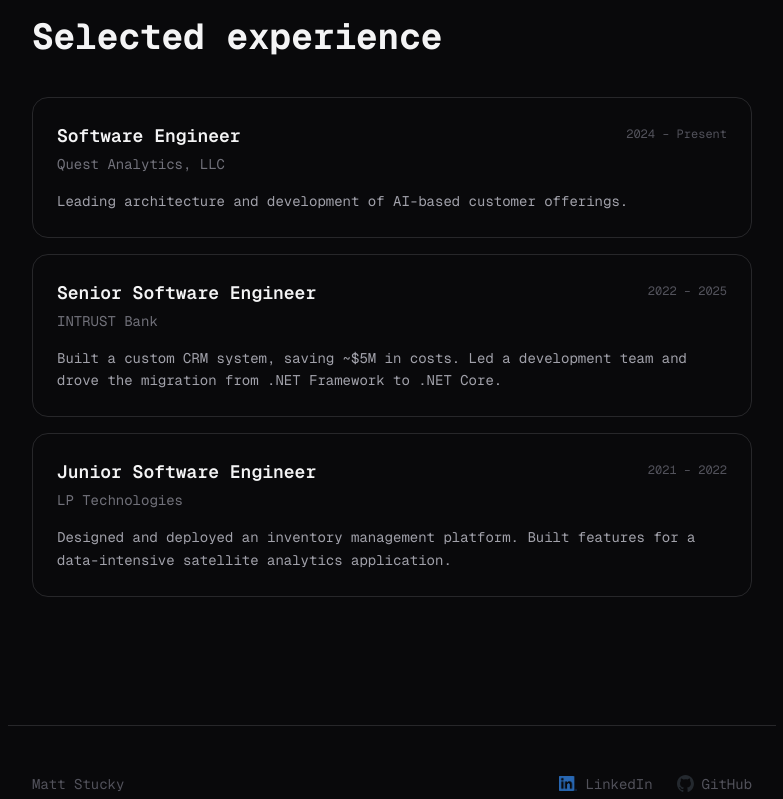
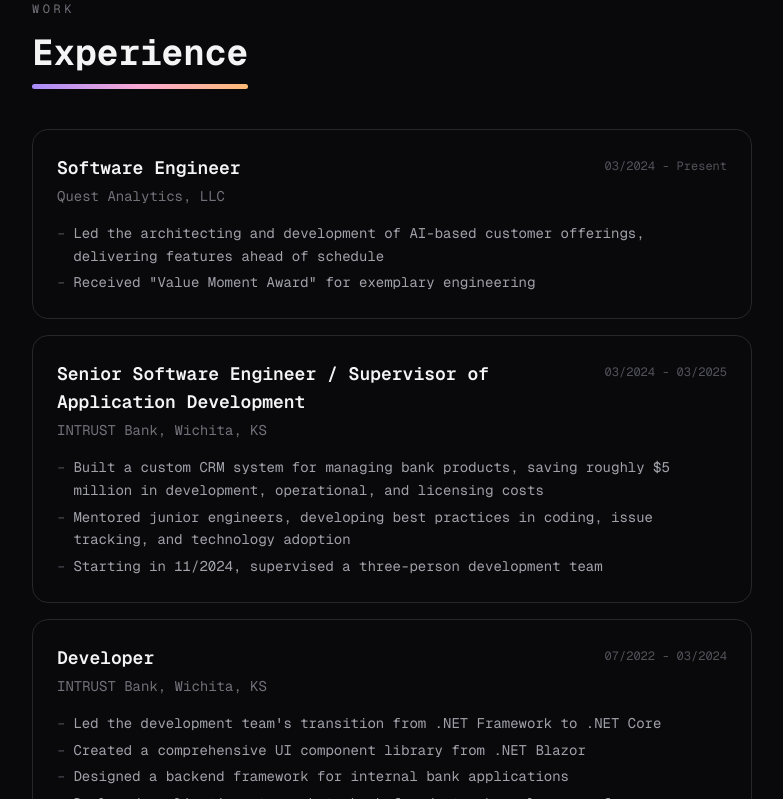
Before and after one commit to mnstucky/personal-site, a Next.js app: page / in a window 1280 px wide. Shown: the part 1681-2480 px from the top of the page, without its empty margins (248-1031 px from the left). Built offline with nearby package versions, Linux system fonts and the light colour scheme.

Commit message:
More refinements

```diff
--- /dev/null
+++ b/app/data/resume.ts
@@ -0,0 +1,50 @@
+export const resumeData = {
+  name: 'Matt N. Stucky',
+  title: 'Senior Software Engineer',
+  summary:
+    'Senior software engineer with a proven track record of leading transformative projects in .NET, TypeScript, React, and C++.',
+  experience: [
+    {
+      role: 'Software Engineer',
+      company: 'Quest Analytics, LLC',
+      period: '03/2024 - Present',
+      bullets: [
+        'Led the architecting and development of AI-based customer offerings, delivering features ahead of schedule',
+        'Received "Value Moment Award" for exemplary engineering',
+      ],
+    },
+    {
+      role: 'Senior Software Engineer / Supervisor of Application Development',
+      company: 'INTRUST Bank, Wichita, KS',
+      period: '03/2024 - 03/2025',
+      bullets: [
+        'Built a custom CRM system for managing bank products, saving roughly $5 million in development, operational, and licensing costs',
+        'Mentored junior engineers, developing best practices in coding, issue tracking, and technology adoption',
+        'Starting in 11/2024, supervised a three-person development team',
+      ],
+    },
+    {
+      role: 'Developer',
+      company: 'INTRUST Bank, Wichita, KS',
+      period: '07/2022 - 03/2024',
+      bullets: [
+        "Led the development team's transition from .NET Framework to .NET Core",
+        'Created a comprehensive UI component library from .NET Blazor',
+        'Designed a backend framework for internal bank applications',
+        'Deployed applications to combat check fraud, track employee performance, streamline loan collections, monitor the return of bank cards, manage loans pledged to the Federal Reserve, create property appraisals, track the printing of debit cards, and coordinate customer investments',
+        'Developed a platform to manage application deployments, which included a notification system for users, error analytics, and dependency tracking',
+      ],
+    },
+    {
+      role: 'Junior Software Engineer',
+      company: 'LP Technologies, Wichita, KS',
+      period: '06/2021 - 07/2022',
+      bullets: [
+        'Designed, implemented, and deployed an inventory-management platform',
+        'Built features for a data-intensive application using TypeScript, React, and C++',
+        'Created an analysis suite, complete with historical tools and live alerts, that allowed customers to track weather effects on satellite signals',
+        'Led the refactor of the company codebase into TypeScript and NestJS',
+      ],
+    },
+  ],
+};
--- a/app/page.tsx
+++ b/app/page.tsx
@@ -2,6 +2,7 @@
 import Image from 'next/image';
 import Link from 'next/link';
 import { useEffect, useState } from 'react';
+import { resumeData } from './data/resume';
 
 export default function Home() {
   const [scrolled, setScrolled] = useState(false);
@@ -94,7 +95,7 @@
           <p className='text-xs text-zinc-500 tracking-[0.3em] uppercase mb-4'>
             About
           </p>
-          <h2 className='text-4xl font-bold mb-10'>About me</h2>
+          <h2 className='relative inline-block text-4xl font-bold pb-4 mb-10 after:content-[""] after:absolute after:bottom-0 after:left-0 after:w-full after:h-[5px] after:rounded-full after:bg-gradient-to-r after:from-violet-400 after:via-pink-300 after:to-orange-300'>About me</h2>
           <div className='space-y-6 text-zinc-400 leading-relaxed text-lg'>
             <p>
               I&apos;m a senior software engineer based in Wichita, KS with a
@@ -122,33 +123,11 @@
           <p className='text-xs text-zinc-500 tracking-[0.3em] uppercase mb-4'>
             Work
           </p>
-          <h2 className='text-4xl font-bold mb-10'>Selected experience</h2>
+          <h2 className='relative inline-block text-4xl font-bold pb-4 mb-10 after:content-[""] after:absolute after:bottom-0 after:left-0 after:w-full after:h-[5px] after:rounded-full after:bg-gradient-to-r after:from-violet-400 after:via-pink-300 after:to-orange-300'>Experience</h2>
           <div className='space-y-4'>
-            {[
-              {
-                role: 'Software Engineer',
-                company: 'Quest Analytics, LLC',
-                period: '2024 – Present',
-                summary:
-                  'Leading architecture and development of AI-based customer offerings.',
-              },
-              {
-                role: 'Senior Software Engineer',
-                company: 'INTRUST Bank',
-                period: '2022 – 2025',
-                summary:
-                  'Built a custom CRM system, saving ~$5M in costs. Led a development team and drove the migration from .NET Framework to .NET Core.',
-              },
-              {
-                role: 'Junior Software Engineer',
-                company: 'LP Technologies',
-                period: '2021 – 2022',
-                summary:
-                  'Designed and deployed an inventory management platform. Built features for a data-intensive satellite analytics application.',
-              },
-            ].map((job) => (
+            {resumeData.experience.map((job) => (
               <div
-                key={job.company}
+                key={`${job.role}-${job.company}`}
                 className='group border border-zinc-800 hover:border-zinc-600 rounded-2xl p-6 transition-colors duration-300'
               >
                 <div className='flex items-start justify-between gap-4'>
@@ -162,9 +141,14 @@
                     {job.period}
                   </span>
                 </div>
-                <p className='text-zinc-400 text-sm leading-relaxed mt-4'>
-                  {job.summary}
-                </p>
+                <ul className='mt-4 space-y-1'>
+                  {job.bullets.map((bullet, i) => (
+                    <li key={i} className='text-zinc-400 text-sm leading-relaxed flex gap-2'>
+                      <span className='text-zinc-600 shrink-0'>–</span>
+                      {bullet}
+                    </li>
+                  ))}
+                </ul>
               </div>
             ))}
           </div>
@@ -172,7 +156,7 @@
 
         {/* Footer */}
         <footer className='border-t border-zinc-800 py-12'>
-          <div className='px-6 flex items-center justify-between text-zinc-600 text-sm'>
+          <div className='px-6 flex items-center justify-between text-zinc-400 text-sm'>
             <span>Matt Stucky</span>
             <div className='flex gap-6'>
               <a
--- a/app/terminalUtilities/cat.ts
+++ b/app/terminalUtilities/cat.ts
@@ -1,170 +1,28 @@
 import { TerminalLine } from '../types/terminalLine';
+import { resumeData } from '../data/resume';
 
 export const cat = (command: string): TerminalLine[] => {
   const target = command.substring(4).trim().toLowerCase();
   if (target === 'resume.txt') {
-    return [
-      [
-        {
-          text: `Matt N. Stucky - Senior Software Engineer`,
-          color: 'text-green-400',
-        },
-      ],
-      [
-        {
-          text: 'Senior software engineer with a proven track record of leading transformative projects in .NET, TypeScript, React, and C++.',
-          color: 'text-sky-100',
-        },
-      ],
+    const lines: TerminalLine[] = [
+      [{ text: `${resumeData.name} - ${resumeData.title}`, color: 'text-green-400' }],
+      [{ text: resumeData.summary, color: 'text-sky-100' }],
       [{ text: '', color: 'text-sky-100' }],
       [{ text: '', color: 'text-sky-100' }],
-      [
-        {
-          text: 'Experience',
-          color: 'text-blue-400',
-        },
-      ],
-      [{ text: '', color: 'text-sky-100' }],
-      [{ text: '', color: 'text-sky-100' }],
-      [
-        {
-          text: 'Software Engineer',
-          color: 'text-purple-400',
-        },
-      ],
-      [
-        {
-          text: '03/2024 - Present | Quest Analytics, LLC',
-          color: 'text-sky-200',
-        },
-      ],
-      [
-        {
-          text: '- Led the architecting and development of AI-based customer offerings, delivering features ahead of schedule',
-          color: 'text-sky-100',
-        },
-      ],
-      [
-        {
-          text: '- Received "Value Moment Award" for exemplary engineering',
-          color: 'text-sky-100',
-        },
-      ],
-      [{ text: '', color: 'text-sky-100' }],
-      [{ text: '', color: 'text-sky-100' }],
-      [
-        {
-          text: 'Senior Software Engineer / Supervisor of Application Development',
-          color: 'text-purple-400',
-        },
-      ],
-      [
-        {
-          text: '03/2024 - 03/2025 | INTRUST Bank, Wichita, KS',
-          color: 'text-sky-200',
-        },
-      ],
-      [
-        {
-          text: '- Built a custom CRM system for managing bank products, saving roughly $5 million in development, operational, and licensing costs',
-          color: 'text-sky-100',
-        },
-      ],
-      [
-        {
-          text: '- Mentored junior engineers, developing best practices in coding, issue tracking, and technology adoption',
-          color: 'text-sky-100',
-        },
-      ],
-      [
-        {
-          text: '- Starting in 11/2024, supervised a three-person development team',
-          color: 'text-sky-100',
-        },
-      ],
-      [{ text: '', color: 'text-sky-100' }],
-      [{ text: '', color: 'text-sky-100' }],
-      [
-        {
-          text: 'Developer',
-          color: 'text-purple-400',
-        },
-      ],
-      [
-        {
-          text: '07/2022 - 03/2024 | INTRUST Bank, Wichita, KS',
-          color: 'text-sky-200',
-        },
-      ],
-      [
-        {
-          text: "- Led the development team's transition from .NET Framework to .NET Core",
-          color: 'text-sky-100',
-        },
-      ],
-      [
-        {
-          text: '- Created a comprehensive UI component library from .NET Blazor',
-          color: 'text-sky-100',
-        },
-      ],
-      [
-        {
-          text: '- Designed a backend framework for internal bank applications',
-          color: 'text-sky-100',
-        },
-      ],
-      [
-        {
-          text: '- Deployed applications to combat check fraud, track employee performance, streamline loan collections, monitor the return of bank cards, manage loans pledged to the Federal Reserve, create property appraisals, track the printing of debit cards, and coordinate customer investments',
-          color: 'text-sky-100',
-        },
-      ],
-      [
-        {
-          text: '- Developed a platform to manage application deployments, which included a notification system for users, error analytics, and dependency tracking',
-          color: 'text-sky-100',
-        },
-      ],
-      [{ text: '', color: 'text-sky-100' }],
-      [{ text: '', color: 'text-sky-100' }],
-      [
-        {
-          text: 'Junior Software Engineer',
-          color: 'text-purple-400',
-        },
-      ],
-      [
-        {
-          text: '06/2021 - 07/2022 | LP Technologies, Wichita, KS',
-          color: 'text-sky-200',
-        },
-      ],
-      [
-        {
-          text: '- Designed, implemented, and deployed an inventory-management platform',
-          color: 'text-sky-100',
-        },
-      ],
-      [
-        {
-          text: '- Built features for a data-intensive application using TypeScript, React, and C++',
-          color: 'text-sky-100',
-        },
-      ],
-      [
-        {
-          text: '- Created an analysis suite, complete with historical tools and live alerts, that allowed customers to track weather effects on satellite signals',
-          color: 'text-sky-100',
-        },
-      ],
-      [
-        {
-          text: '- Led the refactor of the company codebase into TypeScript and NestJS',
-          color: 'text-sky-100',
-        },
-      ],
+      [{ text: 'Experience', color: 'text-blue-400' }],
     ];
+
+    for (const job of resumeData.experience) {
+      lines.push([{ text: '', color: 'text-sky-100' }]);
+      lines.push([{ text: '', color: 'text-sky-100' }]);
+      lines.push([{ text: job.role, color: 'text-purple-400' }]);
+      lines.push([{ text: `${job.period} | ${job.company}`, color: 'text-sky-200' }]);
+      for (const bullet of job.bullets) {
+        lines.push([{ text: `- ${bullet}`, color: 'text-sky-100' }]);
+      }
+    }
+
+    return lines;
   } else if (target === 'github' || target === 'linkedin') {
     return [
       [
```
